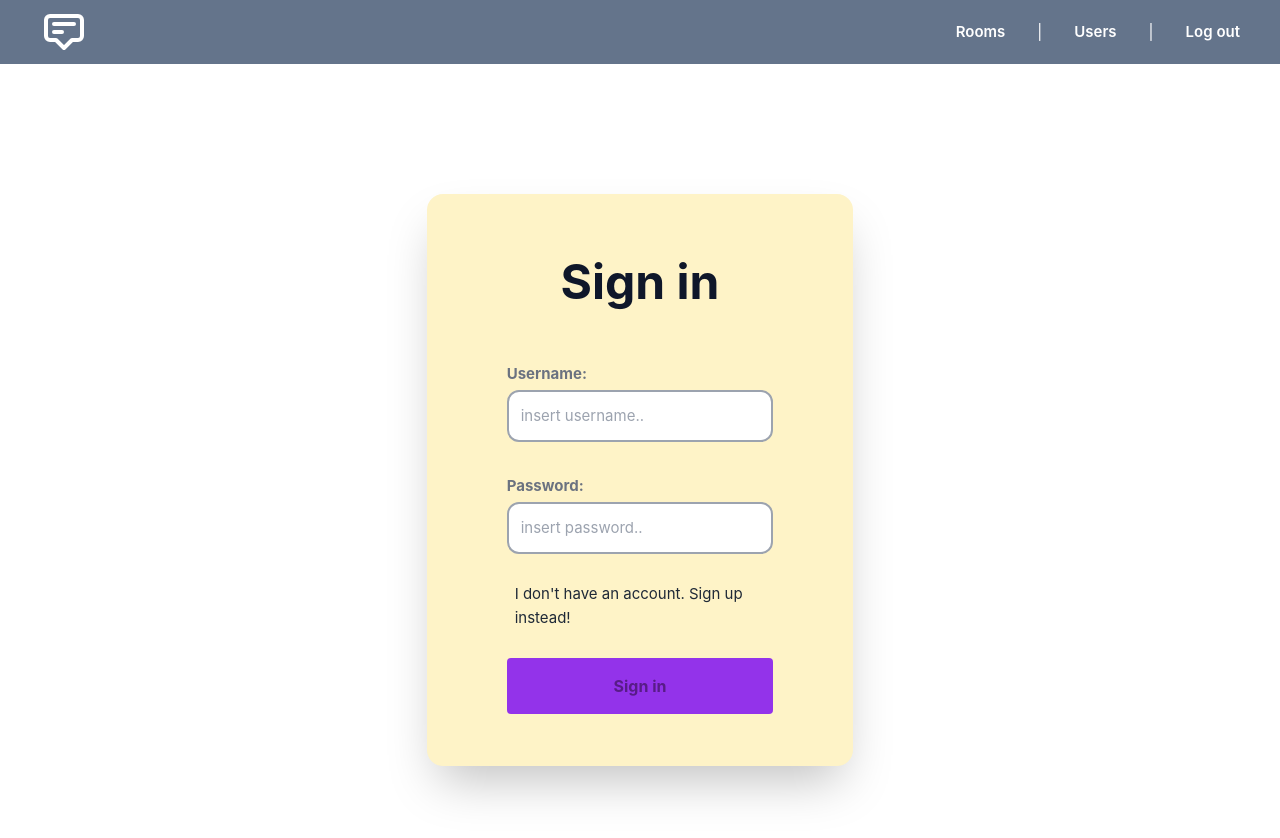
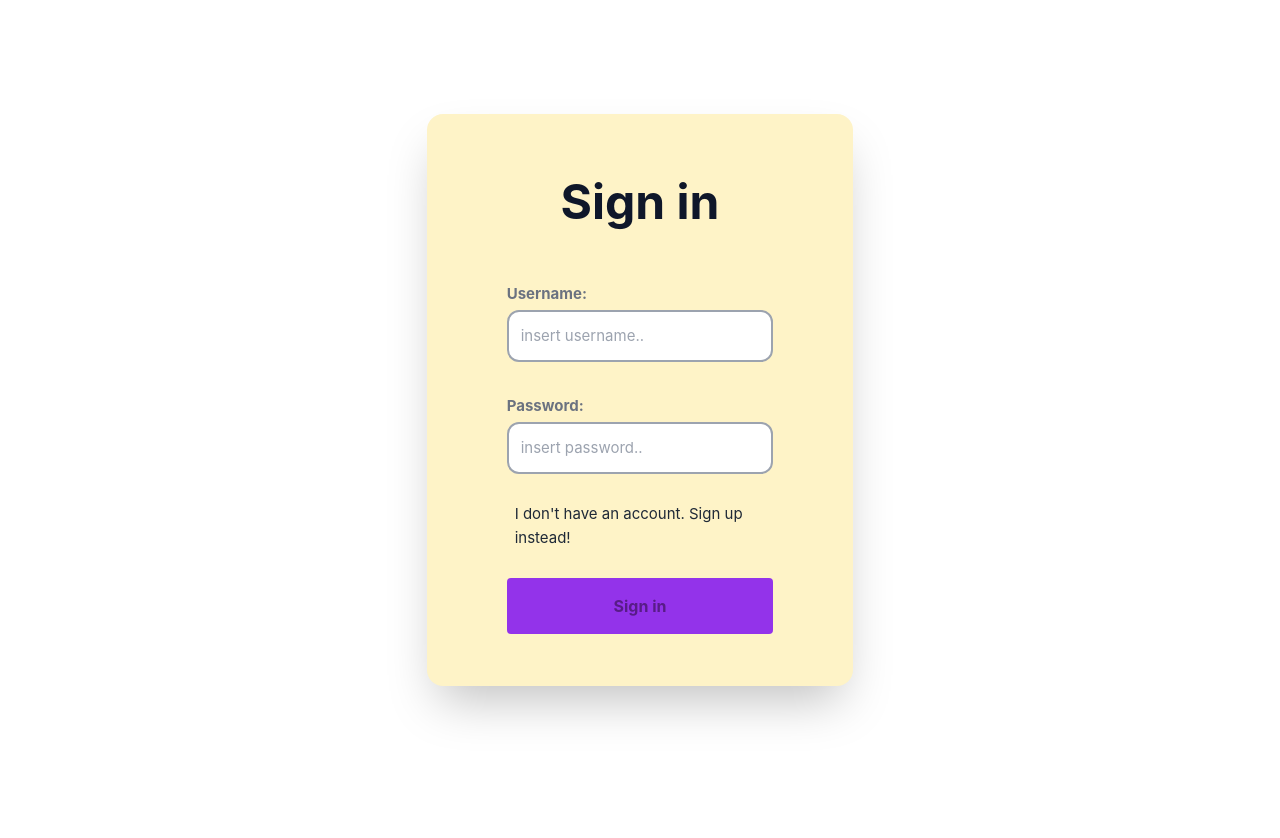
Before and after one commit to Laszlo199/ChatApp-Frontend, a Vue app: page / in a window 1280 px wide. Shown: the top 838 px of the page. After the commit the page ends 800 px from the top, so only its background shows below. Built offline with nearby package versions, Linux system fonts and the light colour scheme.

Commit message:
fixed typo

```diff
--- a/src/App.vue
+++ b/src/App.vue
@@ -3,14 +3,16 @@ import {provide} from "vue";
 import {UserService} from "@/services/UserService";
 import {RoomService} from "@/services/RoomService";
 import {AnnotationIcon} from "@heroicons/vue/outline";
-
+import { UserStore } from "@/stores/UserStore";
+const userStore = UserStore();
 provide("userService", new UserService());
 provide("roomService", new RoomService());
+
 
 </script>
 
 <template>
-  <div class="bg-slate-500 mb-4 h-16 flex items-center place-content-between px-10">
+  <div v-if="userStore.userName" class="bg-slate-500 mb-4 h-16 flex items-center place-content-between px-10">
       <div class="float-left">
         <AnnotationIcon class="w-12 h-12 stroke-white"/>
       </div>
--- a/src/router/index.ts
+++ b/src/router/index.ts
@@ -1,5 +1,4 @@
 import { createRouter, createWebHistory } from 'vue-router'
-import HomeView from '../views/HomeView.vue'
 import Signup from '../views/Signup.vue'
 
 const router = createRouter({
@@ -9,14 +8,6 @@ const router = createRouter({
       path: '/',
       name: 'signin',
       component: Signup
-    },
-    {
-      path: '/about',
-      name: 'about',
-      // route level code-splitting
-      // this generates a separate chunk (About.[hash].js) for this route
-      // which is lazy-loaded when the route is visited.
-      component: () => import('../views/AboutView.vue')
     },
     {
       path: '/users',
```
